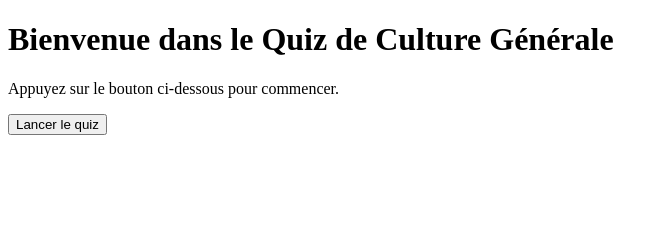
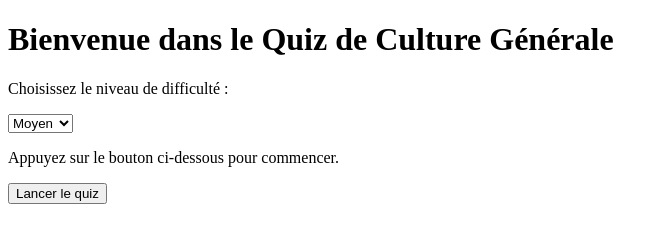
Before and after one commit to ANa3l/quiz-culture-generale, a plain HTML site: page index.html in a window 1280 px wide. Shown: the whole page, without its empty margins (0-668 px from the left). Drawn offline with Linux system fonts and the light colour scheme.

Commit message:
affichage des niveau de difficulte à la page d'acceuil

```diff
--- a/index.html
+++ b/index.html
@@ -9,6 +9,12 @@
 
 <body>
   <h1>Bienvenue dans le Quiz de Culture Générale</h1>
+  <p>Choisissez le niveau de difficulté :</p>
+<select id="niveau-difficulte">
+  <option value="Facile">Facile</option>
+  <option value="Moyen" selected>Moyen</option>
+  <option value="Difficile">Difficile</option>
+</select>
   <p>Appuyez sur le bouton ci-dessous pour commencer.</p>
   <button onclick="window.location.href='html/quiz.html'">Lancer le quiz</button>
 </body>
```
